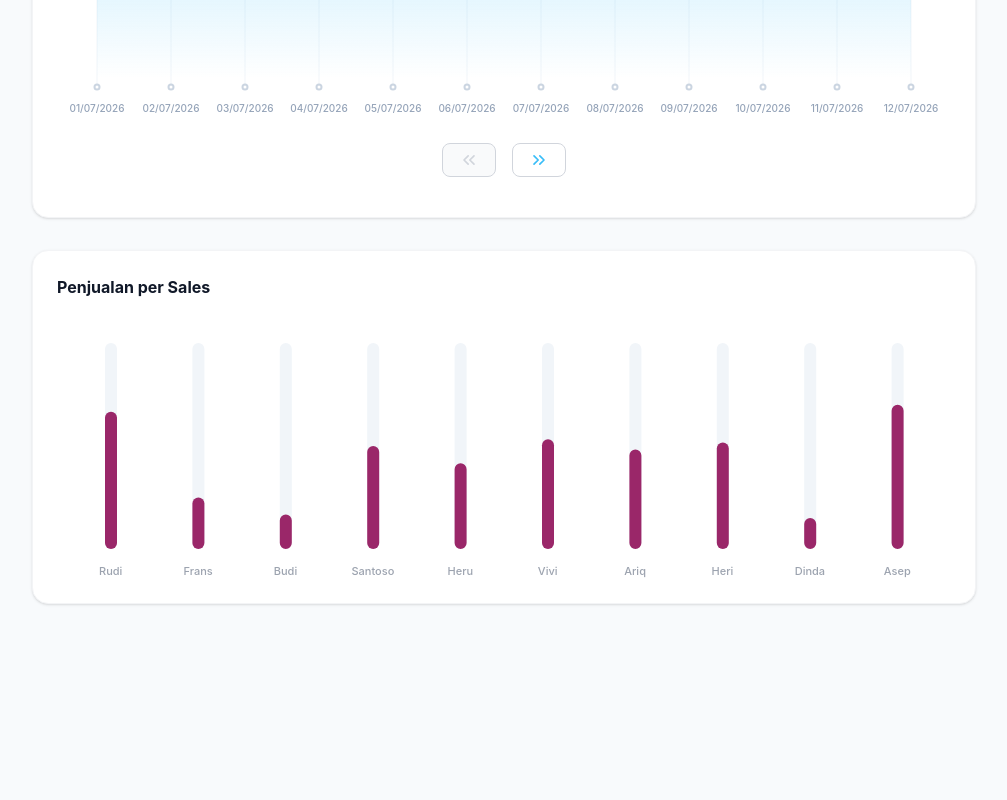
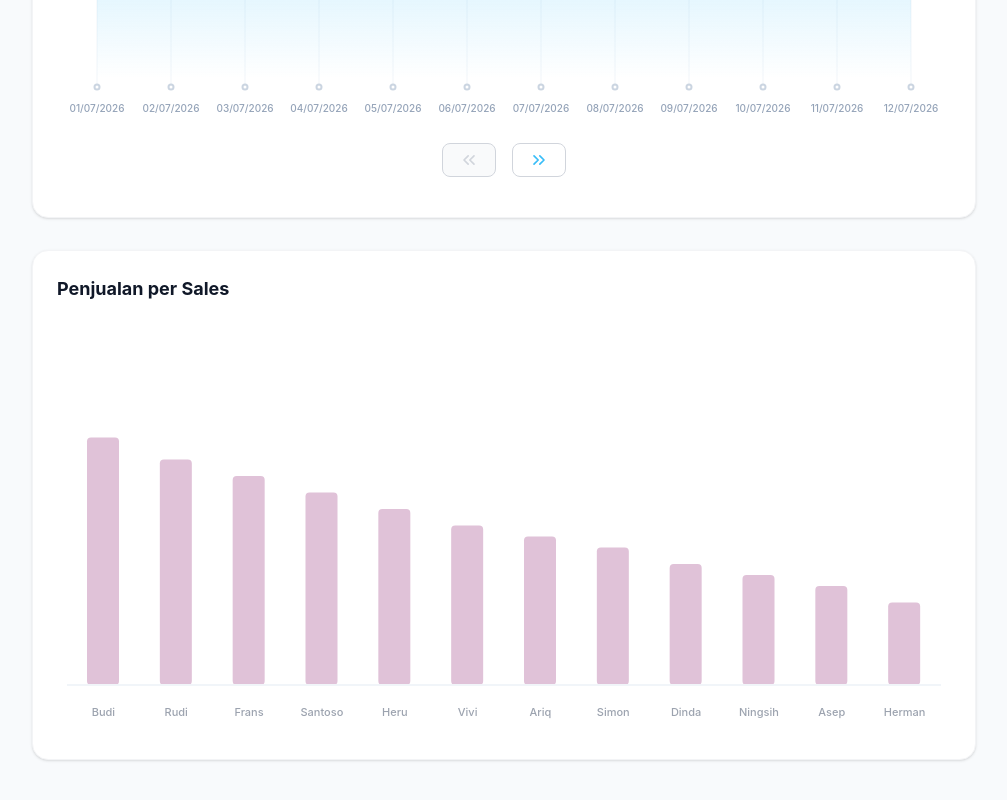
Before and after one commit to Grandy19/iwpaint-dashboard, a React (Vite) app in the folder frontend/: page / in a window 1280 px wide. Shown: the part 1188-1988 px from the top of the page, without its empty margins (264-1271 px from the left). Before the commit the page ends 1840 px from the top, so only its background shows below. Built offline with nearby package versions, Linux system fonts and the light colour scheme.

Commit message:
perubahan3

```diff
--- a/frontend/src/components/charts/CategoryPieChart.tsx
+++ b/frontend/src/components/charts/CategoryPieChart.tsx
@@ -6,7 +6,6 @@ const data = [
   { name: 'Dekoratif', value: 2100000000, color: '#ef4444' },
   { name: 'Proyek', value: 1500000000, color: '#eab308' },
   { name: 'Industri', value: 980000000, color: '#a855f7' },
-  { name: 'Lainnya', value: 450000000, color: '#9ca3af' },
 ];
 
 export const CategoryPieChart = () => {
--- a/frontend/src/components/charts/SalesBarChart.tsx
+++ b/frontend/src/components/charts/SalesBarChart.tsx
@@ -1,17 +1,19 @@
-import React from 'react';
-import { BarChart, Bar, XAxis, YAxis, Tooltip, ResponsiveContainer } from 'recharts';
+import React, { useState } from 'react';
+import { BarChart, Bar, XAxis, YAxis, Tooltip, ResponsiveContainer, Cell } from 'recharts';
 
 const data = [
-  { name: 'Rudi', value: 400000000 },
-  { name: 'Frans', value: 150000000 },
-  { name: 'Budi', value: 100162800 },
-  { name: 'Santoso', value: 300000000 },
-  { name: 'Heru', value: 250000000 },
-  { name: 'Vivi', value: 320000000 },
-  { name: 'Ariq', value: 290000000 },
-  { name: 'Heri', value: 310000000 },
-  { name: 'Dinda', value: 90000000 },
-  { name: 'Asep', value: 420000000 },
+  { name: 'Budi', value: 450000000 },
+  { name: 'Rudi', value: 410000000 },
+  { name: 'Frans', value: 380000000 },
+  { name: 'Santoso', value: 350000000 },
+  { name: 'Heru', value: 320000000 },
+  { name: 'Vivi', value: 290000000 },
+  { name: 'Ariq', value: 270000000 },
+  { name: 'Simon', value: 250000000 },
+  { name: 'Dinda', value: 220000000 },
+  { name: 'Ningsih', value: 200000000 },
+  { name: 'Asep', value: 180000000 },
+  { name: 'Herman', value: 150000000 },
 ];
 
 const CustomTooltip = ({ active, payload, label }: any) => {
@@ -23,9 +25,11 @@ const CustomTooltip = ({ active, payload, label }: any) => {
     }).format(payload[0].value);
 
     return (
-      <div className="bg-white px-4 py-3 rounded-2xl shadow-[0_8px_30px_rgb(0,0,0,0.08)] border border-gray-50">
-        <p className="text-gray-900 font-bold text-sm mb-1">{label}</p>
-        <p className="text-gray-400 text-xs font-medium">{formattedValue}</p>
+      <div className="relative">
+        <div className="bg-white px-5 py-3 rounded-2xl shadow-[0_4px_20px_rgb(0,0,0,0.08)] border border-gray-100 flex flex-col z-10 relative">
+          <p className="text-[#334155] text-sm font-bold mb-1">{label}</p>
+          <p className="text-[#94a3b8] text-xs font-medium">{formattedValue}</p>
+        </div>
       </div>
     );
   }
@@ -33,29 +37,38 @@ const CustomTooltip = ({ active, payload, label }: any) => {
 };
 
 export const SalesBarChart = () => {
+  const [activeIndex, setActiveIndex] = useState<number | null>(null);
+
   return (
     <ResponsiveContainer width="100%" height="100%">
       <BarChart
         data={data}
-        margin={{ top: 20, right: 10, left: 10, bottom: 0 }}
+        margin={{ top: 20, right: 10, left: 10, bottom: 20 }}
       >
         <XAxis
           dataKey="name"
-          axisLine={false}
+          axisLine={{ stroke: '#f1f5f9', strokeWidth: 2 }}
           tickLine={false}
           tick={{ fill: '#9ca3af', fontSize: 11, fontWeight: 500 }}
-          dy={10}
+          dy={15}
         />
-        {/* Hide Y Axis entirely */}
         <YAxis hide />
-        <Tooltip cursor={false} content={<CustomTooltip />} />
+        <Tooltip cursor={{ fill: 'transparent' }} content={<CustomTooltip />} offset={20} />
         <Bar
           dataKey="value"
-          fill="#9a2769"
-          radius={[10, 10, 10, 10]}
-          barSize={12}
-          background={{ fill: '#f1f5f9', radius: 10 }}
-        />
+          radius={[4, 4, 4, 4]}
+          barSize={32}
+        >
+          {data.map((entry, index) => (
+            <Cell
+              key={`cell-${index}`}
+              fill={activeIndex === index ? '#9a2769' : '#e0c2d8'}
+              onMouseEnter={() => setActiveIndex(index)}
+              onMouseLeave={() => setActiveIndex(null)}
+              className="transition-colors duration-300 cursor-pointer"
+            />
+          ))}
+        </Bar>
       </BarChart>
     </ResponsiveContainer>
   );
--- a/frontend/src/pages/DashboardPage.tsx
+++ b/frontend/src/pages/DashboardPage.tsx
@@ -236,10 +236,9 @@ export const DashboardPage = () => {
         {/* Trend Line Chart */}
         <TrendLineChart />
 
-        {/* Sales Bar Chart */}
-        <div className="bg-white rounded-2xl p-6 shadow-sm border border-gray-100">
-          <h3 className="font-bold text-gray-900 mb-6">Penjualan per Sales</h3>
-          <div className="h-64">
+        <div className="bg-white rounded-2xl p-6 shadow-sm border border-gray-100 mb-8">
+          <h3 className="font-bold text-gray-900 mb-8 text-lg">Penjualan per Sales</h3>
+          <div className="h-[400px]">
             <SalesBarChart />
           </div>
         </div>
```
